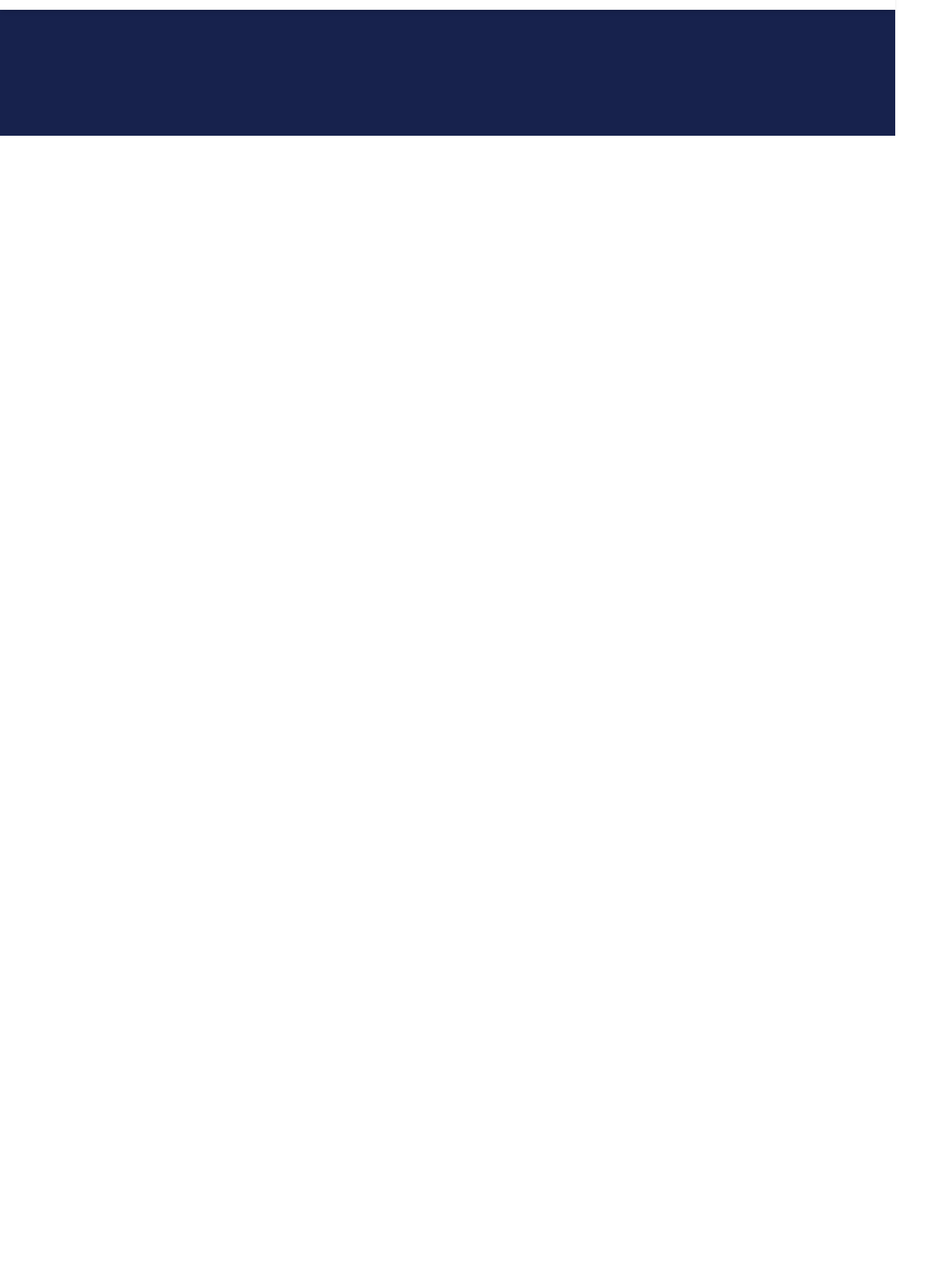
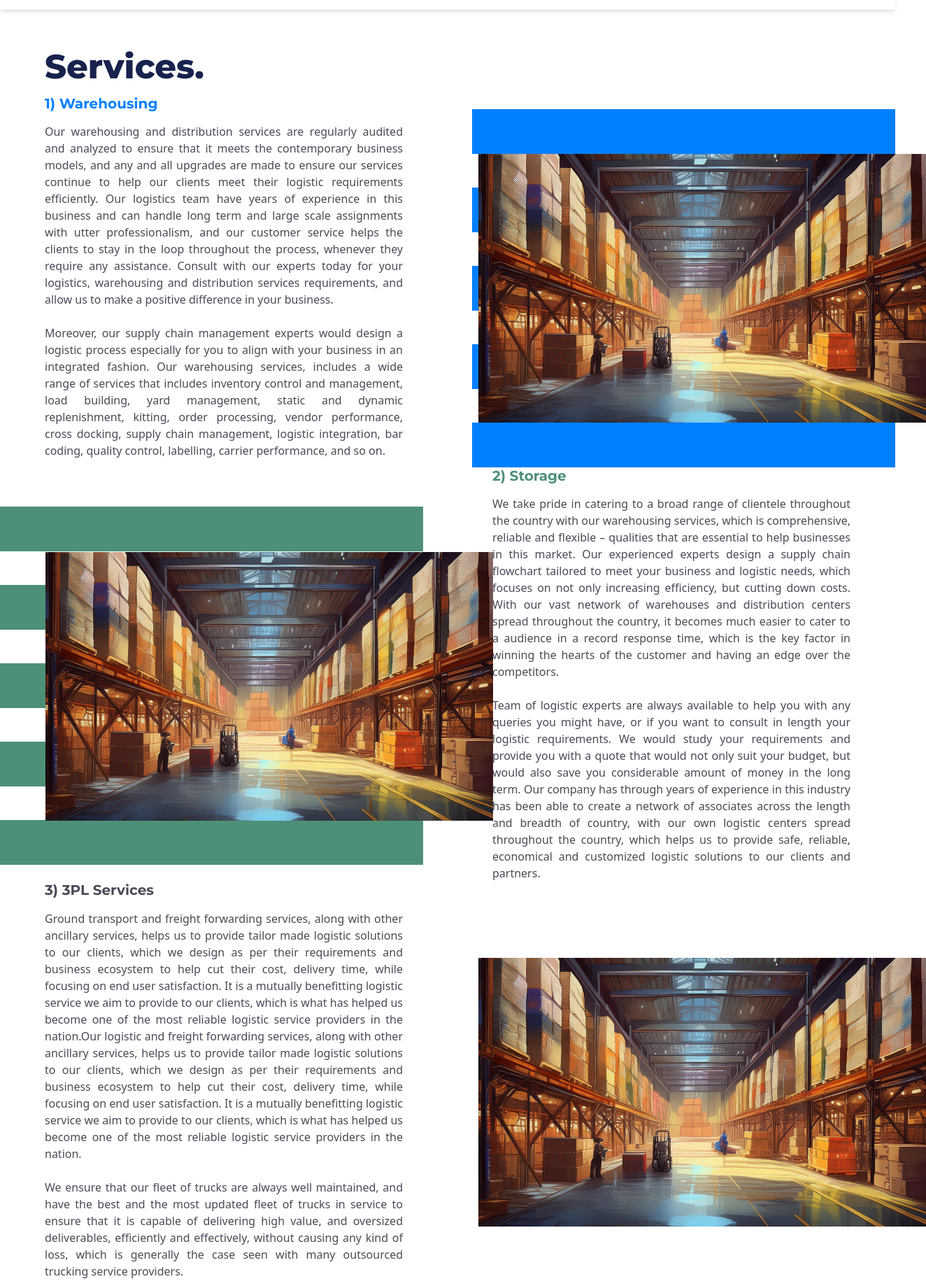
Before and after one commit to naveenraj532/cargopress, a React (Create React App) app: page /our-services in a window 1280 px wide. Shown: the part 62-1900 px from the top of the page at 70% size, 1324 px wide, since content can reach past the window. Before the commit the page ends 800 px from the top, so only its background shows below. Built offline with nearby package versions, Linux system fonts and the light colour scheme; a web font is replaced by a local one.

Commit message:
added services page

```diff
--- a/src/components/App.js
+++ b/src/components/App.js
@@ -1,6 +1,7 @@
 import '../index.css'; // Ensure the correct path to your CSS file
 import AboutUs from '../pages/AboutUs';
 import { Home } from '../pages/Home';
+import OurServices from '../pages/OurServices';
 import { Footer } from '../sections/Footer';
 import Navbar from './Navbar';
 import {BrowserRouter, Routes, Route} from "react-router-dom";
@@ -14,6 +15,7 @@ function App() {
           <Routes>
               <Route path='/' element={<Home />} />
               <Route path='/about-us' element={<AboutUs />} />
+              <Route path='/our-services' element={<OurServices />} />
           </Routes>
           <section className="xl:padding-0 wide:padding-r">
              <Footer />
--- /dev/null
+++ b/src/components/LeftService.js
@@ -0,0 +1,32 @@
+import warehousing from '../assets/images/warehousing.jpg';
+
+function LeftService({ color }) {
+  return (
+    <div className="flex items-center">
+      <div className="w-1/2 px-16">
+        <h1 className="text-blue font-montserrat font-bold text-xl">1) Warehousing</h1>
+        <p className="text-charcoal mt-4 text-justify">
+          Our warehousing and distribution services are regularly audited and analyzed to ensure that it meets the contemporary business models, and any and all upgrades are made to ensure our services continue to help our clients meet their logistic requirements efficiently. Our logistics team have years of experience in this business and can handle long term and large scale assignments with utter professionalism, and our customer service helps the clients to stay in the loop throughout the process, whenever they require any assistance. Consult with our experts today for your logistics, warehousing and distribution services requirements, and allow us to make a positive difference in your business.
+          <br /><br/>
+          Moreover, our supply chain management experts would design a logistic process especially for you to align with your business in an integrated fashion. Our warehousing services, includes a wide range of services that includes inventory control and management, load building, yard management, static and dynamic replenishment, kitting, order processing, vendor performance, cross docking, supply chain management, logistic integration, bar coding, quality control, labelling, carrier performance, and so on.
+        </p>
+      </div>
+      <div className="w-1/2 relative">
+        <div className="mt-8">
+          <div className="flex flex-col gap-12 items-end">
+            <div className={`bg-${color} h-16 w-[605px]`}></div>
+            <div className={`bg-${color} h-16 w-[605px]`}></div>
+            <div className={`bg-${color} h-16 w-[605px]`}></div>
+            <div className={`bg-${color} h-16 w-[605px]`}></div>
+            <div className={`bg-${color} h-16 w-[605px]`}></div>
+          </div>
+          <div className="px-16">
+            <img className="mt-0 top-[53%] left-11 justify-center absolute transform -translate-y-1/2 h-96" src={warehousing} alt="image" />
+          </div>
+        </div>
+      </div>
+    </div>
+  );
+}
+
+export default LeftService;
--- /dev/null
+++ b/src/components/PLService.js
@@ -0,0 +1,32 @@
+import warehousing from '../assets/images/warehousing.jpg';
+
+const PLService = ({color}) => {
+  return (
+    <div className="flex items-center">
+      <div className="w-1/2 px-16">
+        <h1 className="text-charcoal font-montserrat font-bold text-xl">3) 3PL Services</h1>
+        <p className="text-charcoal mt-4 text-justify">
+            Ground transport and freight forwarding services, along with other ancillary services, helps us to provide tailor made logistic solutions to our clients, which we design as per their requirements and business ecosystem to help cut their cost, delivery time, while focusing on end user satisfaction. It is a mutually benefitting logistic service we aim to provide to our clients, which is what has helped us become one of the most reliable logistic service providers in the nation.Our logistic and freight forwarding services, along with other ancillary services, helps us to provide tailor made logistic solutions to our clients, which we design as per their requirements and business ecosystem to help cut their cost, delivery time, while focusing on end user satisfaction. It is a mutually benefitting logistic service we aim to provide to our clients, which is what has helped us become one of the most reliable logistic service providers in the nation.
+            <br /><br/>
+            We ensure that our fleet of trucks are always well maintained, and have the best and the most updated fleet of trucks in service to ensure that it is capable of delivering high value, and oversized deliverables, efficiently and effectively, without causing any kind of loss, which is generally the case seen with many outsourced trucking service providers.
+        </p>
+      </div>
+      <div className="w-1/2 relative">
+        <div className="mt-8">
+          <div className="flex flex-col gap-12 items-end">
+            <div className={`bg-${color} h-16 w-[605px]`}></div>
+            <div className={`bg-${color} h-16 w-[605px]`}></div>
+            <div className={`bg-${color} h-16 w-[605px]`}></div>
+            <div className={`bg-${color} h-16 w-[605px]`}></div>
+            <div className={`bg-${color} h-16 w-[605px]`}></div>
+          </div>
+          <div className="px-16">
+            <img className="mt-0 top-[53%] left-11 justify-center absolute transform -translate-y-1/2 h-96" src={warehousing} alt="image" />
+          </div>
+        </div>
+      </div>
+    </div>
+  )
+}
+
+export default PLService
--- /dev/null
+++ b/src/components/RightService.js
@@ -0,0 +1,32 @@
+import warehousing from '../assets/images/warehousing.jpg';
+
+const RightService = ({ color }) => {
+  return (
+    <div className="flex items-center">
+      <div className="w-1/2 relative">
+        <div className="mt-8">
+          <div className="flex flex-col gap-12 items-start">
+            <div className={`bg-${color} h-16 w-[605px]`}></div>
+            <div className={`bg-${color} h-16 w-[605px]`}></div>
+            <div className={`bg-${color} h-16 w-[605px]`}></div>
+            <div className={`bg-${color} h-16 w-[605px]`}></div>
+            <div className={`bg-${color} h-16 w-[605px]`}></div>
+          </div>
+          <div className="px-16">
+            <img className="mt-0 left-[65px] top-[53%] justify-center absolute transform -translate-y-1/2 h-96" src={warehousing} alt="image" />
+          </div>
+        </div>
+      </div>
+      <div className="w-1/2 px-16">
+        <h1 className="text-forest-green font-montserrat font-bold text-xl">2) Storage</h1>
+        <p className="text-charcoal mt-4 text-justify">
+          We take pride in catering to a broad range of clientele throughout the country with our warehousing services, which is comprehensive, reliable and flexible – qualities that are essential to help businesses in this market. Our experienced experts design a supply chain flowchart tailored to meet your business and logistic needs, which focuses on not only increasing efficiency, but cutting down costs. With our vast network of warehouses and distribution centers spread throughout the country, it becomes much easier to cater to a audience in a record response time, which is the key factor in winning the hearts of the customer and having an edge over the competitors.
+          <br /><br />
+          Team of logistic experts are always available to help you with any queries you might have, or if you want to consult in length your logistic requirements. We would study your requirements and provide you with a quote that would not only suit your budget, but would also save you considerable amount of money in the long term. Our company has through years of experience in this industry has been able to create a network of associates across the length and breadth of country, with our own logistic centers spread throughout the country, which helps us to provide safe, reliable, economical and customized logistic solutions to our clients and partners.
+        </p>
+      </div>
+    </div>
+  );
+}
+
+export default RightService;
--- a/src/constants/index.js
+++ b/src/constants/index.js
@@ -3,7 +3,7 @@
 
 
 export const navLinks = [
-    { href: "/home", label: "Home" },
+    { href: "/", label: "Home" },
     { href: "/about-us", label: "About Us" },
     { href: "/our-services", label: "Our Services" },
     { href: "/contact-us", label: "Contact Us" },
--- /dev/null
+++ b/src/pages/OurServices.js
@@ -0,0 +1,16 @@
+import LeftService from "../components/LeftService"
+import PLService from "../components/PLService"
+import RightService from "../components/RightService"
+
+const OurServices = () => {
+  return (
+    <div className='mt-32 padding-b'>
+        <h1 className="px-16 text-navy font-montserrat font-extrabold text-4xl">Services.</h1>
+        <LeftService color={"blue"} />
+        <RightService color={"forest-green"} />
+        <PLService color={"charcoal"} />
+    </div>
+  )
+}
+
+export default OurServices
```
Also changed, not shown: src/assets/images/warehousing.jpg (added).
